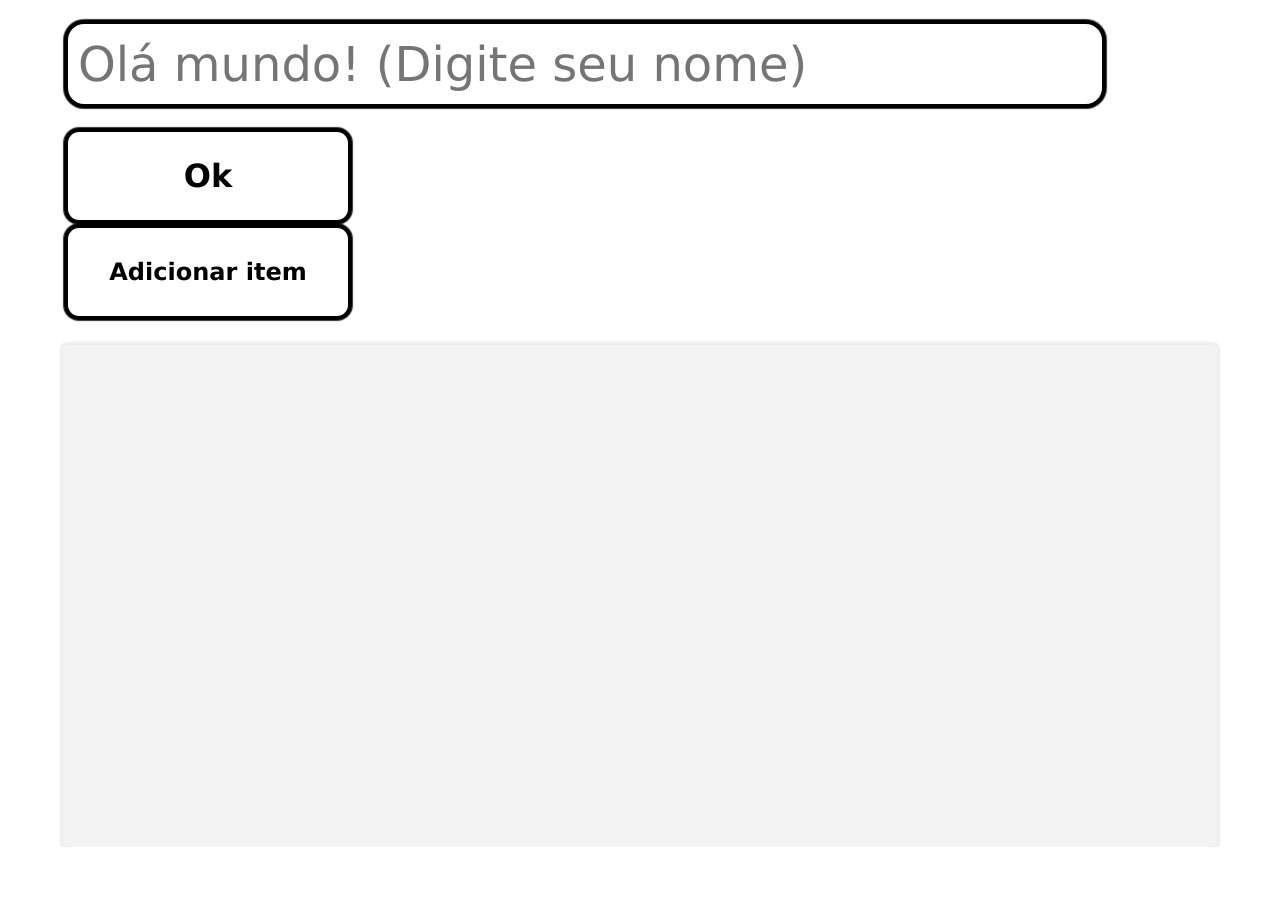
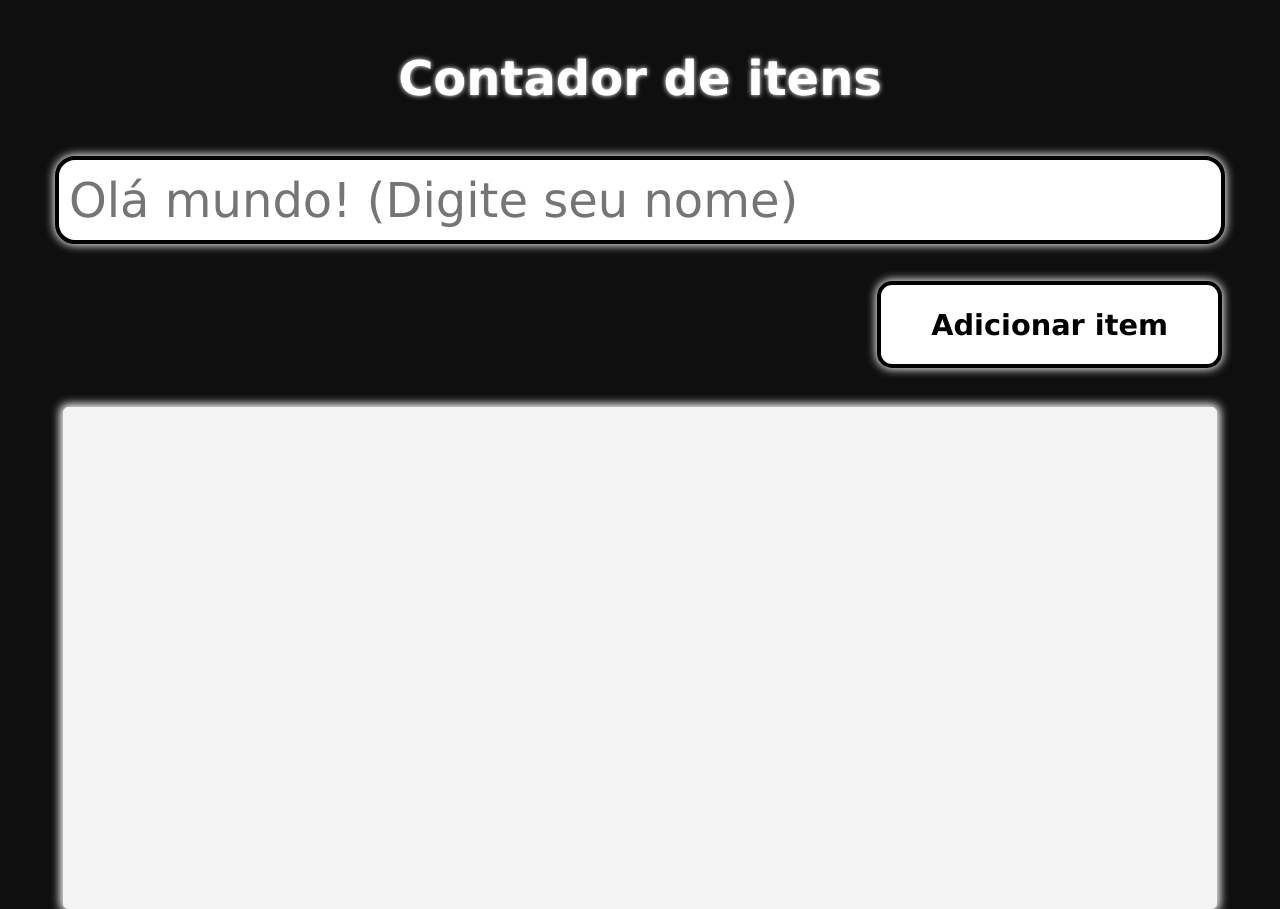
Before and after one commit to BrianoFelps/React, a React (Vite) app: page / in a window 1280 px wide. Before the commit the page ends 847 px from the top, so only its background shows below. Built offline with nearby package versions, Linux system fonts and the light colour scheme.

Commit message:
Estilo+titulo+form

```diff
--- a/src/App.css
+++ b/src/App.css
@@ -1,8 +1,41 @@
+body{
+  background: rgb(15, 15, 15);
+}
+
 button {
   margin: 0 0 0 5%;
 }
 
+.Título {
+  color: white;
+  margin: 50px auto;
+  text-shadow: 0 0 5px white;
+}
+
+.Form button{
+  width: 27%;
+  position: absolute;
+  left: 63.5%;
+  bottom: 63%;
+  box-shadow: 0 0 10px 1px rgb(255, 255, 255);
+}
+
+.Form button:hover{
+  box-shadow: 0 0 10px 3px rgb(255, 255, 255);
+}
+
+.Form input{
+  margin: 0px 0 100px 0;
+  box-shadow: 0 0 10px 1px rgb(255, 255, 255);
+}
+
+.Form input:focus{
+  box-shadow: 0 0 10px 3px rgb(255, 255, 255);
+}
+
 #root {
+  position: relative;
+  text-align: center;
   min-width: 800px;
 }
 
@@ -13,7 +46,7 @@ button {
   border: 1px solid #f3f3f3;
   border-radius: 5px;
   background: #f3f3f3;
-  box-shadow: 0 0 3px 3px rgba(0, 0, 0, 0.08);
+  box-shadow: 0 0 10px 3px rgb(255, 255, 255);
   overflow-y: auto;
 }
 
@@ -27,6 +60,26 @@ button {
   background: #e7e7e7;
   border-radius: 10px;
 }
+
+#listaItens p:hover{
+  transition: .2s;
+  background: #272727;
+  color: white;
+}
+
+/* @media (min-width: 1900px){
+  .Form button{
+      width: 517px;
+  }
+}
+
+@media (min-width: 800px){
+  .Form button{
+      width: 200px;
+  }
+} */
+
+/*
 
 
 
@@ -47,12 +100,7 @@ button {
 
 
 
-
-
-
-
-
-
+ */
 /* #root {
   max-width: 1280px;
   margin: 0 auto;
--- a/src/App.tsx
+++ b/src/App.tsx
@@ -1,8 +1,10 @@
 // Importação da tag
 import { useState } from 'react';
+// import Button from './Components/Button';
+// import MyInput from './Components/MyInput';
+import Title from './Components/Title'
+import PreForm from './Components/preForm';
 import Button from './Components/Button';
-import MyInput from './Components/MyInput';
-import PreForm from './Components/preForm';
 import './App.css';
 
 // Função para rodar em princípio o site, para abri-lo pelo VScode usa-se o comando npm run dev
@@ -26,10 +28,16 @@ function App() {
   return (
     // Mini-tags, não conheço todas as utilidades, mas permite colocar mais de uma mesma tag.
     <>
-    <PreForm Action=''></PreForm>
+        <Title>
+          Contador de itens
+        </Title>
+
+        <PreForm onSubmit={handleOnClick}/>
+
+        <br /><br />
 
         {/* Aqui a propriedade é chamada */}
-      <Button onClick={handleOnClick}><h2>Adicionar item</h2></Button>
+        {/* <Button onClick={handleOnClick}><h2>Adicionar item</h2></Button> */}
 
         {/*Estrutura de repetição, já que no React não tem. O que vem depois do && pode ou não ser executado com base no primeiro aspecto ser veradeiro ou falso  */}
         {items.length > 0 && (
--- a/src/Components/Button.css
+++ b/src/Components/Button.css
@@ -11,6 +11,7 @@ button{
     border-radius: 15px;
     border: 4px solid black;
     box-shadow: 0 0 1px 1px rgba(0, 0, 0, 0.8);
+    outline: none;
 }
 
 button:hover{
--- a/src/Components/MyInput.css
+++ b/src/Components/MyInput.css
@@ -6,7 +6,7 @@
 
 input{
     padding-left: 10px;
-    width: 80%;
+    width: 90%;
     height: 80px;
     margin: 20px 5%;
     font-size: 3em;
--- /dev/null
+++ b/src/Components/Title.css
@@ -0,0 +1,3 @@
+.Título h1 {
+    font-size: 3em;
+}
--- /dev/null
+++ b/src/Components/Title.tsx
@@ -0,0 +1,16 @@
+import './Title.css'
+import { ReactNode } from 'react';
+
+interface Props {
+    children: ReactNode;
+}
+
+function Title1(props: Props){
+    return(
+        <div className='Título'>
+            <h1>{props.children}</h1>
+        </div>
+    )
+}
+
+export default Title1;
--- a/src/Components/preForm.tsx
+++ b/src/Components/preForm.tsx
@@ -3,22 +3,19 @@ import Button from './Button';
 import MyInput from './MyInput';
 
 interface Props {
-    Action: string;
-}
-
-const message = () => {
-    const text = 'oi';
-    alert(text);
+    Action?: string;
+    onSubmit: () => void;
 }
 
 function PreForm(props: Props){
     return(
-        <form action={props.Action}>
-            <MyInput type='Text' placeholder='Olá mundo! (Digite seu nome)'></MyInput> <br />
-            <Button onClick = {message}>
-                <h1>Ok</h1>
+        <div className='Form'>
+            <MyInput type='Text' placeholder='Olá mundo! (Digite seu nome)'></MyInput>
+            <br/>
+            <Button onClick={props.onSubmit}>
+                <h1>Adicionar item</h1>
             </Button>
-        </form>
+        </div>
     )
 }
 
```
Lines whose indentation alone changed are shown as unchanged.
